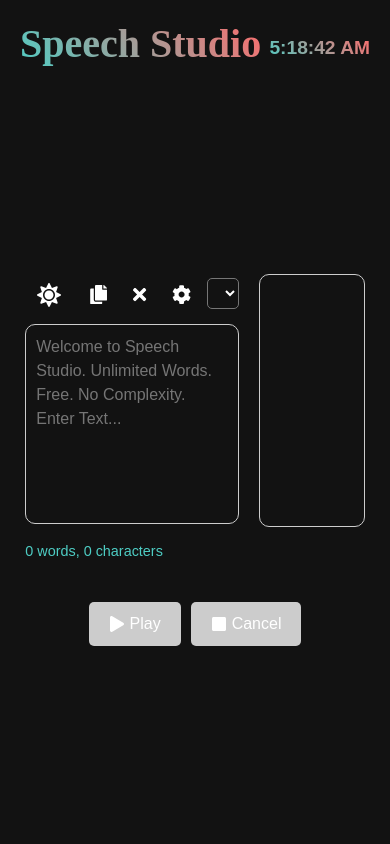
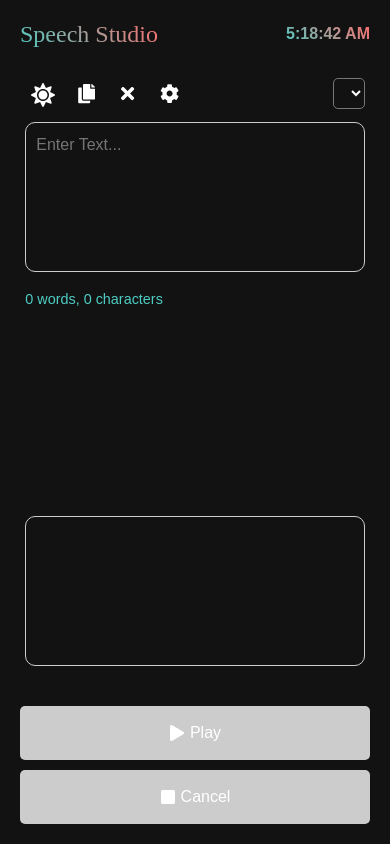
Before and after one commit to Emmanuel-Jackson/text-to-speech-reactjs, a React (Create React App) app: page / in a window 390 px wide. Built offline with nearby package versions, Linux system fonts and the light colour scheme.

Commit message:
first commit

```diff
--- a/src/App.css
+++ b/src/App.css
@@ -28,17 +28,17 @@
 .header {
   display: flex;
   justify-content: space-between;
-  align-items: center;
+  align-items: flex-start;
+  width: 100%;
   margin-bottom: 20px;
 }
 
 .gradient-title {
+  margin: 0;
   background: linear-gradient(45deg, #4ecdc4, #ff6b6b);
   -webkit-background-clip: text;
   -webkit-text-fill-color: transparent;
   font-size: 2.5rem;
-  font-weight: bold;
-
   font-family: "Brush Script MT", cursive;
 
 }
@@ -46,7 +46,7 @@
   background: linear-gradient(45deg, #4ecdc4, #ff6b6b);
   -webkit-background-clip: text;
   font-size: 5px;
-  font-weight: bold;
+  font-weight: bolder;
 }
 
 .time {
@@ -93,6 +93,7 @@
   gap: 10px;
   margin-bottom: 10px;
 }
+
 
 .microphone-button {
   background: none;
@@ -161,6 +162,7 @@
   border-color: #4ecdc4;
   outline: none;
 }
+
 
 .word-count {
   margin-top: 10px;
@@ -257,3 +259,188 @@
     opacity: 0;
   }
 }
+
+/* Add these media queries at the bottom of your existing CSS */
+
+@media (max-width: 850px) {
+  .text-areas {
+    flex-direction: column;
+    height: calc(100vh - 200px);
+  }
+  .textarea-header{
+    justify-content: center;
+  }
+
+  .input-section,
+  .output-section {
+    flex: none;
+    width: 100%;
+    height: auto;
+  }
+
+  .input-section {
+    order: 1;
+    height: 50vh;
+  }
+
+  .output-section {
+    order: 2;
+    height: 40vh;
+    flex: 1.1;
+  }
+
+  .header {
+    flex-direction:row;
+    align-items: center;
+    gap: 10px;
+  }
+
+  .gradient-title {
+    font-size: 1.8rem;
+  }
+
+  .textarea-header {
+    flex-wrap: wrap;
+    row-gap: 15px;
+  }
+
+  .voice-dropdown select {
+    width: 100%;
+  }
+
+  .text-area {
+    height: 150px;
+  }
+
+  .output {
+    height: 150px;
+  }
+
+  .controls {
+    flex-direction: column;
+    width: 100%;
+    position: fixed;
+    bottom: 20px;
+    left: 0;
+    padding: 0 20px;
+  }
+
+  .control-button {
+    width: 100%;
+    justify-content: center;
+    padding: 15px 20px;
+
+  }
+
+  .settings-dropdown .dropdown-content {
+    right: auto;
+    left: 0;
+  }
+
+  .main-content {
+    padding-bottom: 100px; /* Space for fixed controls */
+  }
+}
+
+/* Optional: Add touch-friendly hover states */
+@media (hover: none) {
+  .icon-button:hover {
+    color: inherit;
+  }
+
+  .control-button:hover:not(:disabled) {
+    background-color: #4ecdc4;
+  }
+}
+/* Update header styles */
+.header {
+  display: flex;
+  justify-content: space-between;
+  align-items: flex-start;
+  width: 100%;
+  margin-bottom: 20px;
+}
+
+.header-left {
+  text-align: left;
+}
+
+.time-date {
+  text-align: right;
+}
+
+.gradient-title {
+  margin: 0;
+  background: linear-gradient(45deg, #4ecdc4, #ff6b6b);
+  -webkit-background-clip: text;
+  -webkit-text-fill-color: transparent;
+  font-size: 2.5rem;
+}
+
+.subtitle {
+  font-size: 0.95rem;
+  margin-top: 2px;
+  background: linear-gradient(45deg, #4ecdc4, #ff6b6b);
+  -webkit-background-clip: text;
+  -webkit-text-fill-color: transparent;
+  opacity: 0.9;
+  font-weight: bold;
+
+}
+
+.time {
+  font-size: 1.2rem;
+  background: linear-gradient(45deg, #4ecdc4, #ff6b6b);
+  -webkit-background-clip: text;
+  -webkit-text-fill-color: transparent;
+  font-weight: bold;
+}
+
+.date {
+  font-size: 0.9rem;
+  margin-top: 3px;
+  opacity: 0.8;
+  -webkit-text-fill-color: #ff6b6b;
+  font-weight: bold;
+}
+
+
+/* Mobile Responsive */
+@media (max-width: 850px) {
+  .header {
+    flex-direction: row;
+    align-items: center;
+    justify-content: space-between;
+    gap: 15px;
+  }
+
+  .subtitle,
+  .date {
+    display: none;
+  }
+
+  .gradient-title {
+    font-size: 1.8rem;
+    white-space: nowrap;
+  }
+
+  .time {
+    font-size: 1.1rem;
+    margin-top: 0;
+  }
+
+  .time-date {
+    text-align: right;
+  }
+}
+
+/* Smaller Mobile Screens */
+@media (max-width: 480px) {
+  .gradient-title {
+    font-size: 1.5rem;
+  }
+
+  .time {
+    font-size: 1rem;
+  }
+}
--- a/src/App.js
+++ b/src/App.js
@@ -174,21 +174,23 @@
 
   return (
     <div className="app-container">
-      <header className="header">
-        <h1 className="gradient-title">Speech Studio</h1>
-        <div className="time">{time}</div>
+<header className="header">
+  <div className="header-left">
+    <h1 className="gradient-title">Speech Studio</h1>
+    <div className="subtitle">Unlimited Words. Free. No Complexity.</div>
+  </div>
 
-      </header>
+  <div className="time-date">
+    <div className="time">{time}</div>
+    <div className="date">{new Date().toLocaleDateString()}</div>
+  </div>
+</header>
 
       <div className="main-content">
         <div className="text-areas">
           {/* Input Section */}
           <div className="input-section">
             <div className="textarea-header">
-              <button
-                className={`microphone-button ${isListening ? "active" : ""}`}
-                onClick={handleListen}
-              >
         <button
           className="mode-toggle"
           onClick={() => setDarkMode(!darkMode)}
@@ -196,7 +198,6 @@
         >
           {darkMode ? <FaSun /> : <FaMoon />}
         </button>
-              </button>
               <button className="icon-button" onClick={handleCopy}>
                 <FaCopy />
               </button>
@@ -266,7 +267,7 @@
             </div>
             <textarea
               className="text-area"
-              placeholder="Welcome to Speech Studio. Unlimited Words. Free. No Complexity. Enter Text..."
+              placeholder="Enter Text..."
               value={text}
               onChange={(e) => setText(e.target.value)}
             />
```
